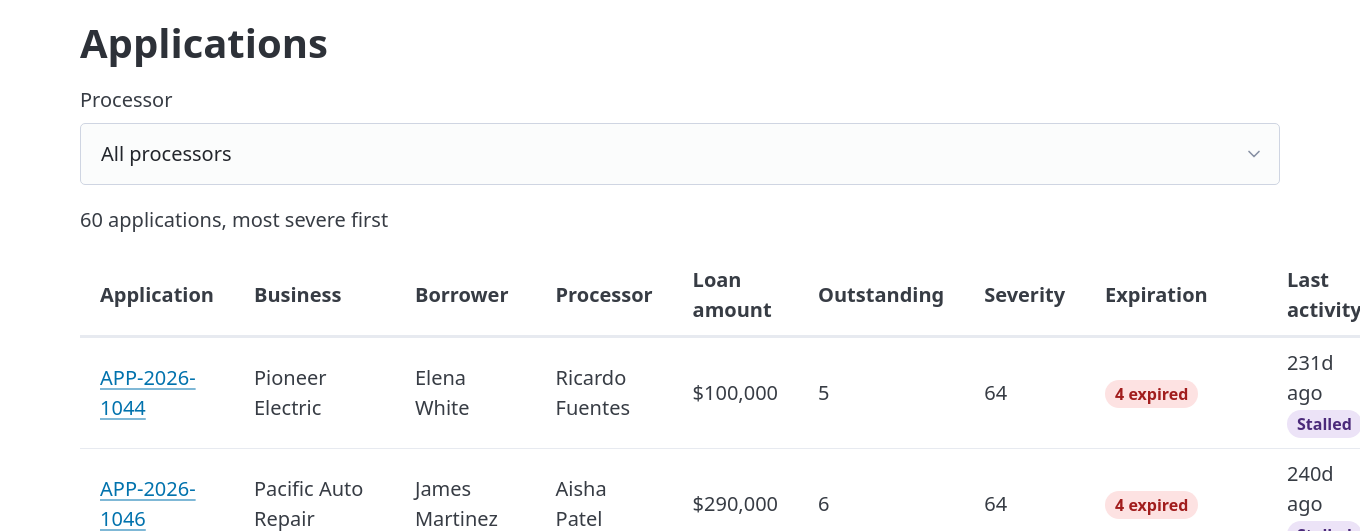
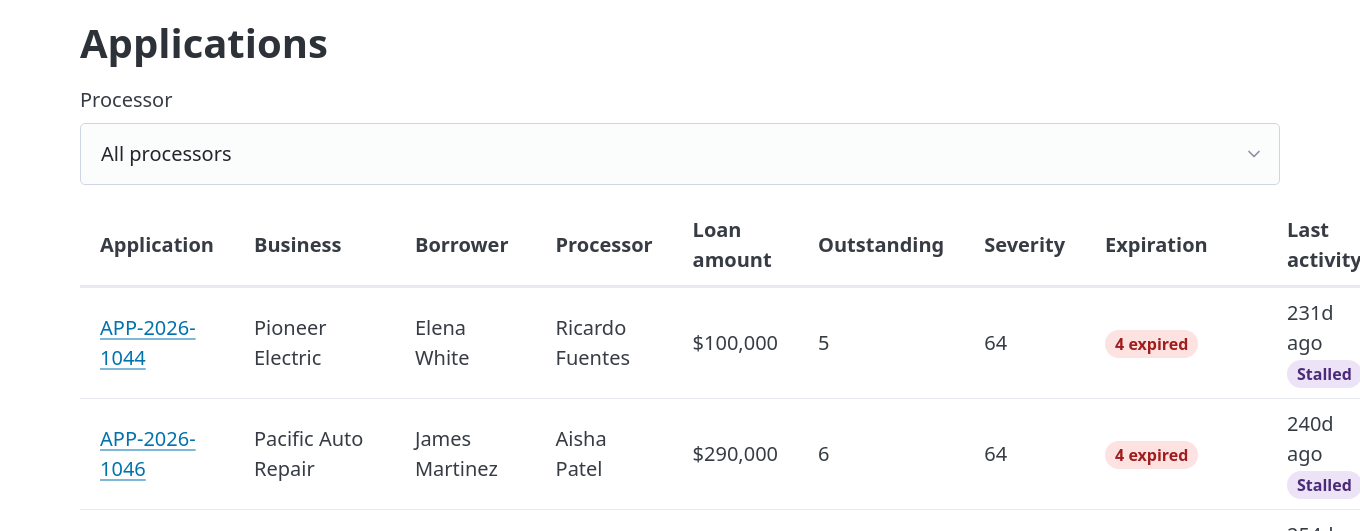
Before and after one commit to cburley96/Newity-Loan-Operations-Project, a FastAPI app: page / in a window 1360 px wide. Shown: the part 110-641 px from the top of the page. Run offline with FastAPI, Linux system fonts and the light colour scheme; some libraries are stand-ins or nearby versions.

Commit message:
Remove result-count line from applications list
Reads as a project artifact rather than product UI; sort order is unchanged.

Co-Authored-By: Claude <noreply@anthropic.com>

```diff
--- a/app/templates/applications_list.html
+++ b/app/templates/applications_list.html
@@ -13,8 +13,6 @@
   </select>
   <noscript><button type="submit">Filter</button></noscript>
 </form>
-
-<p id="result-count">{{ rows|length }} application{{ "" if rows|length == 1 else "s" }}, most severe first</p>
 
 <table>
   <thead>
```
